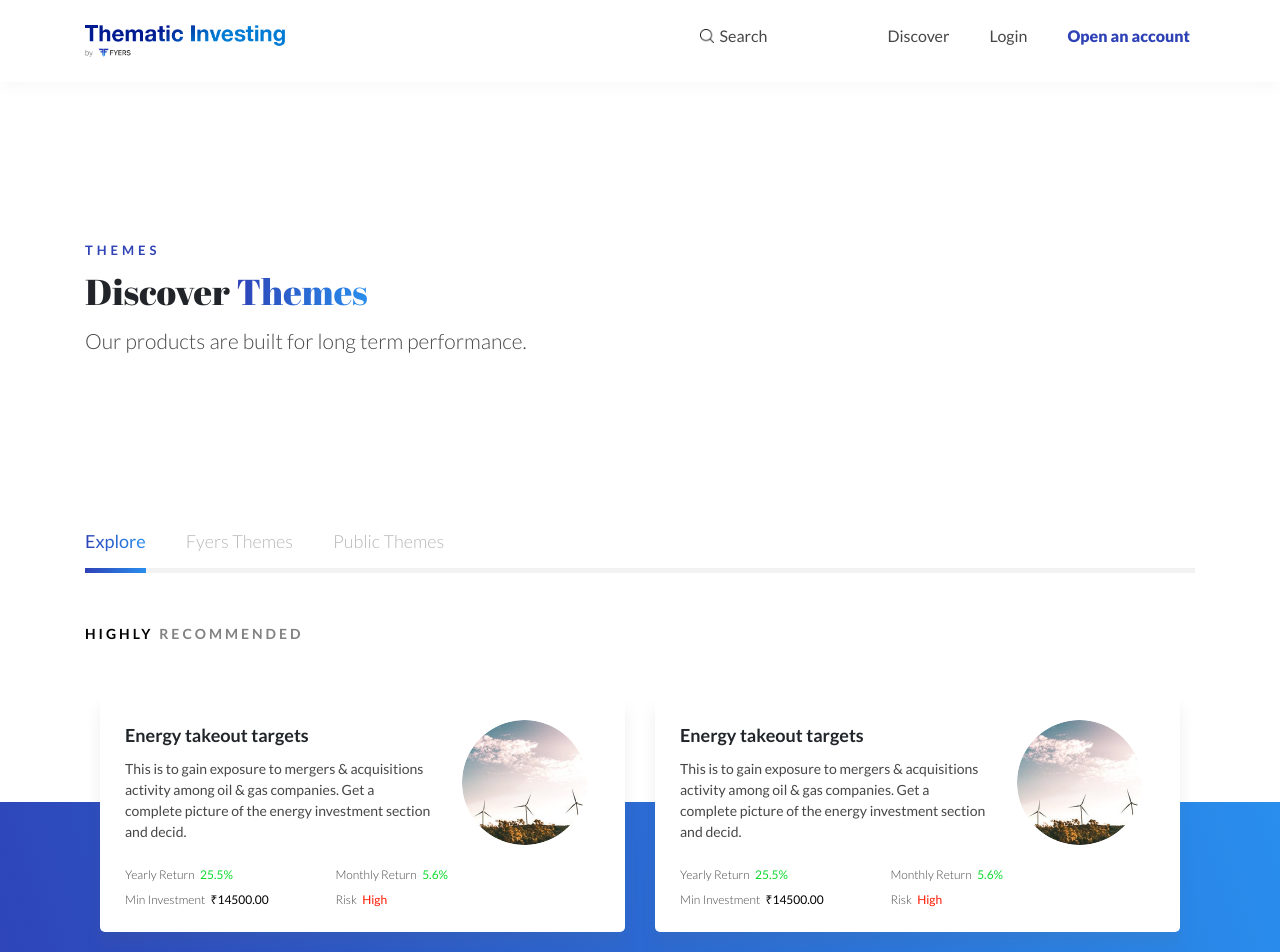
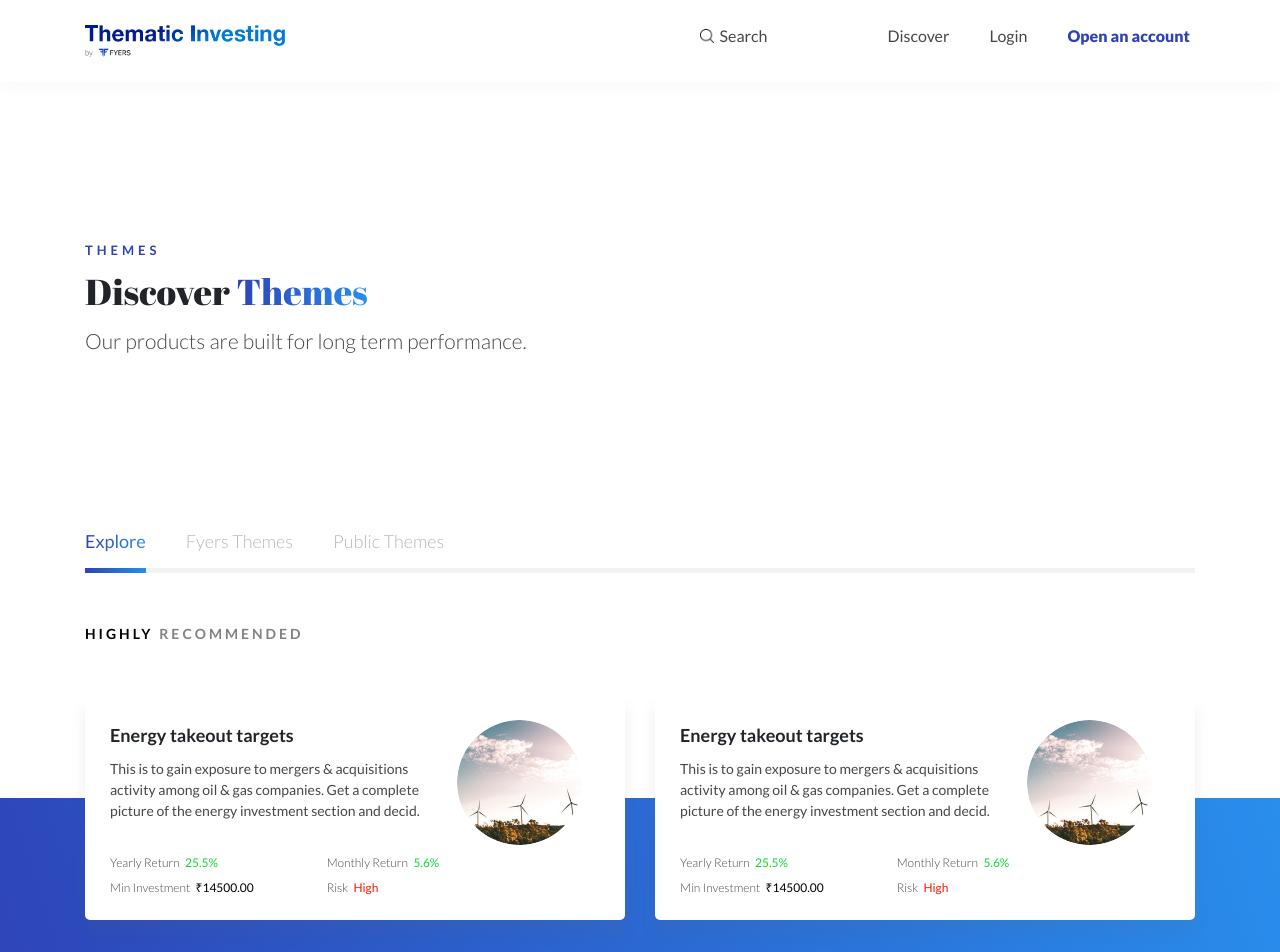
Before and after one commit to lukojewel/sasi, a React (Create React App) app: page /discover/explore in a window 1280 px wide. Shown: the top 952 px of the page. Built offline with nearby package versions, Linux system fonts and the light colour scheme.

Commit message:
discover bug

```diff
--- a/src/assets/css/responsive.css
+++ b/src/assets/css/responsive.css
@@ -39,6 +39,9 @@
 }
 
 @media only screen and (max-width: 992px) {
+	.e-tl-no-flex-display-none{
+		display: none;
+	}
 	.e-tl-no-flex-display{
 		display: block !important;
 	}
@@ -433,9 +436,9 @@
 }
 
 @media only screen and (max-width: 380px) {
-
-
-
+	.e-hm-subscribe-form input {
+	    width: 260px;
+	}
 }
 
 
--- a/src/components/discover/discover-explore.js
+++ b/src/components/discover/discover-explore.js
@@ -66,7 +66,7 @@ popularityOpen() {
             <div className="container">
               <div className="tab-content e-p-top-50 e-p-bottom-50" id="themesTabContent">
                 <h5 className="e-sec-head e-c-black e-p-bottom-50">HIGHLY <span className="e-c-grey">RECOMMENDED</span></h5>
-                <div className="col-lg-12">
+                <div className="">
                     <div className="row ">
                       <div className="col-lg-6 e-p-bottom-30">
                         <div className="col-lg-12 e-bg-white e-ftheme-card-wrap e-card-hover">
```
